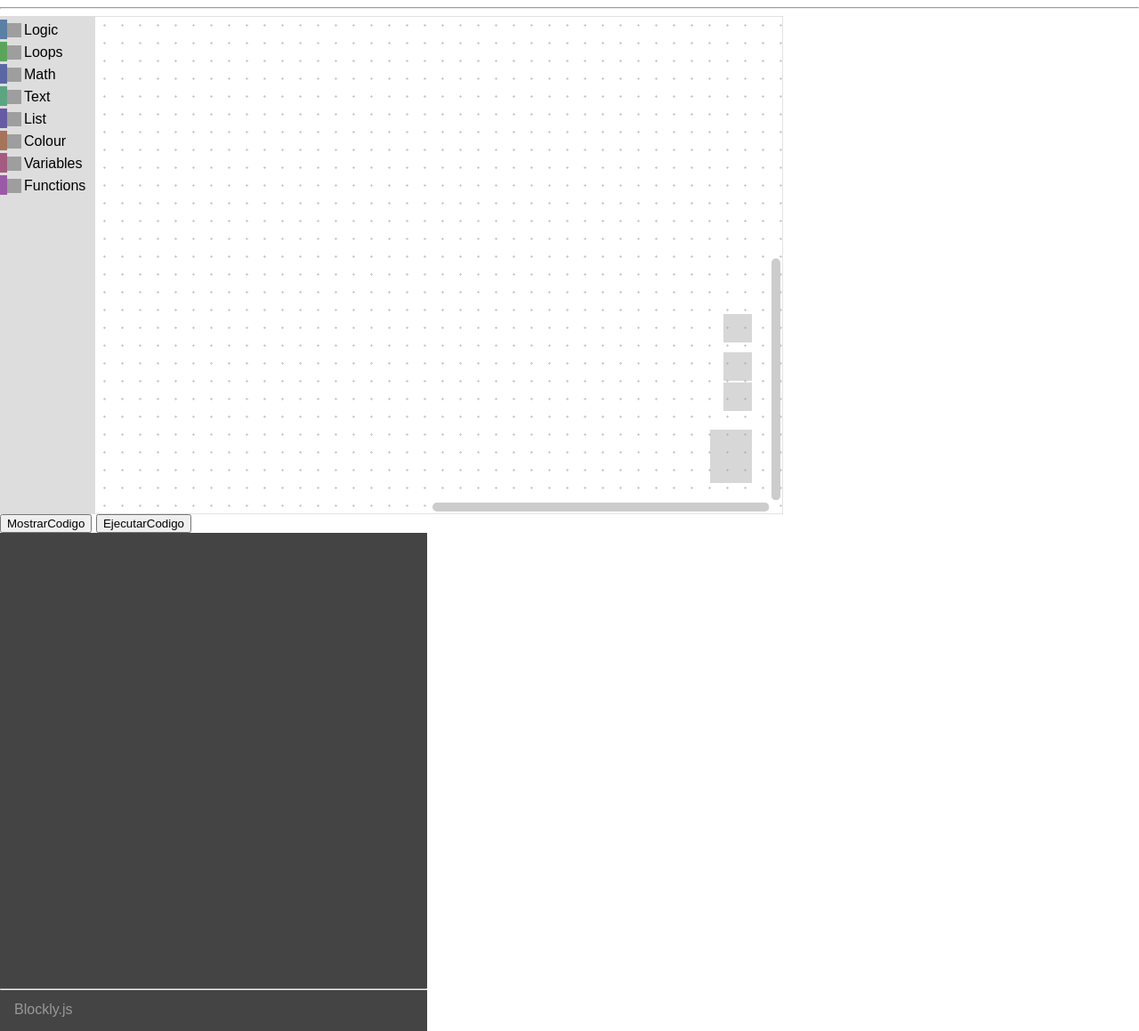
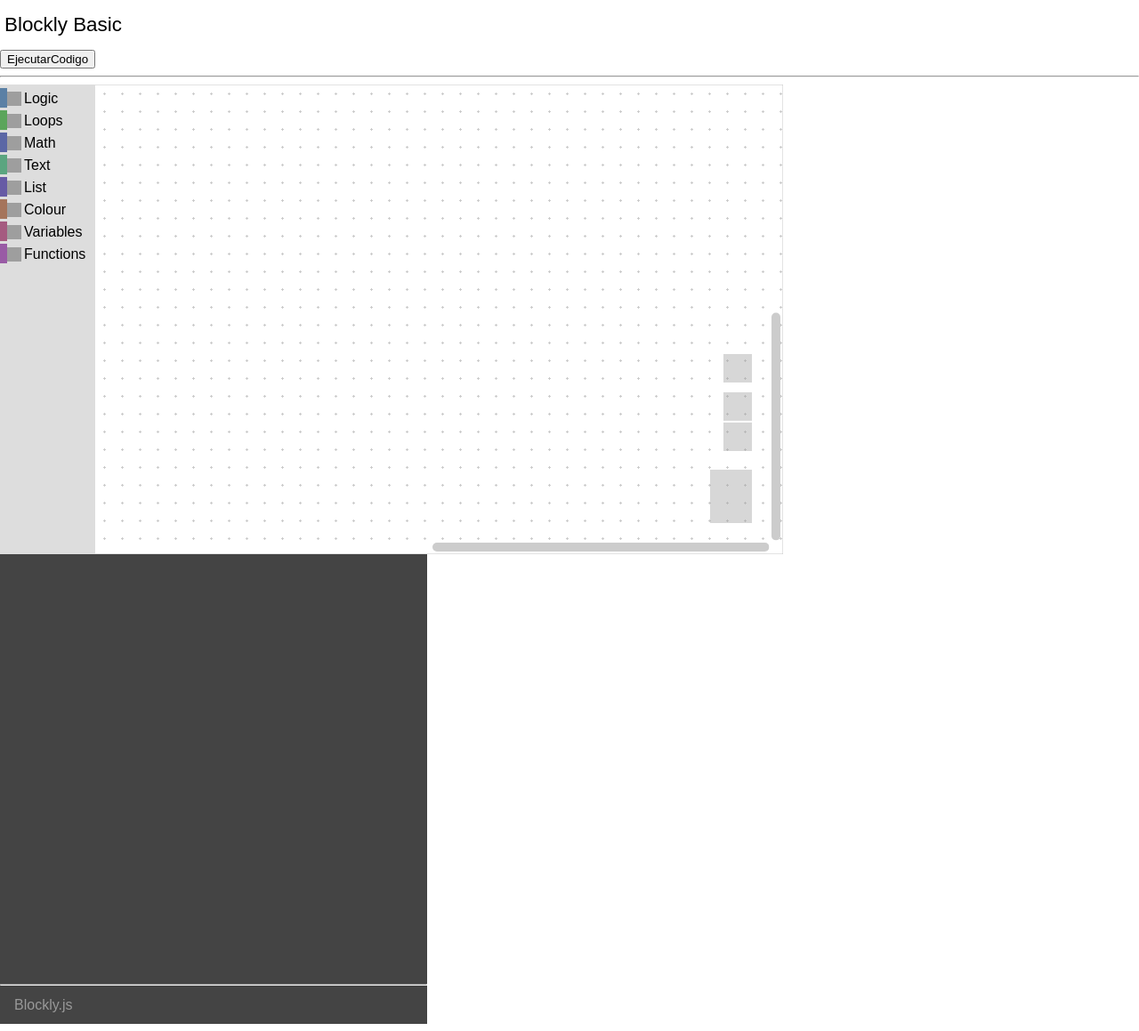
Before and after one commit to judlup/Blockly-basic, a website with bundled scripts: page index.html in a window 1280 px wide. Shown: the whole page at 89% size. Built offline with nearby package versions, Linux system fonts and the light colour scheme; grey boxes are pictures that could not be loaded; files whose address does not match are found by name.

Commit message:
Blockly-basic

```diff
--- a/index.html
+++ b/index.html
@@ -14,19 +14,16 @@
 </head>
 <body>
   <div style="width: 100%;">
-    <script type="text/javascript">
-      var markdown = require( "markdown" ).markdown;
-      console.log( markdown.toHTML( "Hello *World*!" ) );
-    </script>
+    <h1>Blockly Basic</h1>
+    <!--<input type="button" onclick="MostrarCodigo()" value="MostrarCodigo"/>-->
+    <input type="button" onclick="runJS()" value="EjecutarCodigo"/>
     <hr>
   </div>
   <div style="width: 55em !important;float: left;">
     <form id="form1" runat="server">
 
-      <div id="DivBlockly" style="width:100%; height:35em;"></div>
+      <div id="DivBlockly" style="width:100%; height:33em;"></div>
 
-      <input type="button" onclick="MostrarCodigo()" value="MostrarCodigo"/>
-      <input type="button" onclick="runJS()" value="EjecutarCodigo"/>
         <xml id="toolbox" style="display: none">
 
           <category name="Logic" colour="210">
@@ -374,7 +371,7 @@
         </script>
     </form>
   </div>
-  <div style="width: 30em !important;height: 35em;float: left !important;background-color: #444;color: #999;max-height: 35em;">
+  <div style="width: 30em !important;height: 33em;float: left !important;background-color: #444;color: #999;max-height: 33em;">
     <div style="height: 90%; max-height: 90%; overflow: scroll; margin-left: 1em;" id="CodigoResultante"></div>
     <hr>
     <div style="position: relative;top:0.3em;left:1em;margin-left: 0em;">Blockly.js</div>
```
